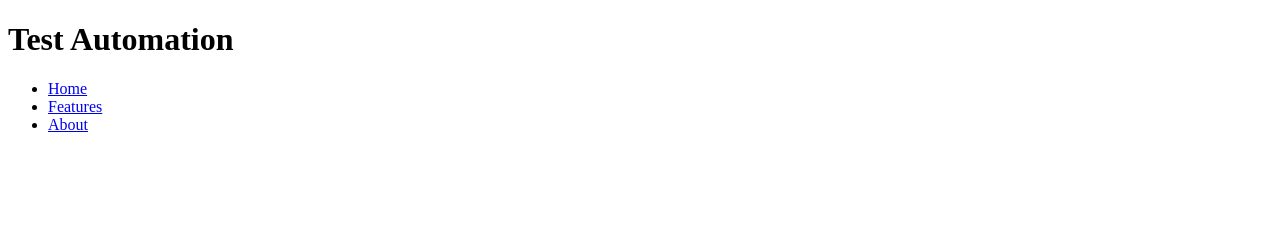
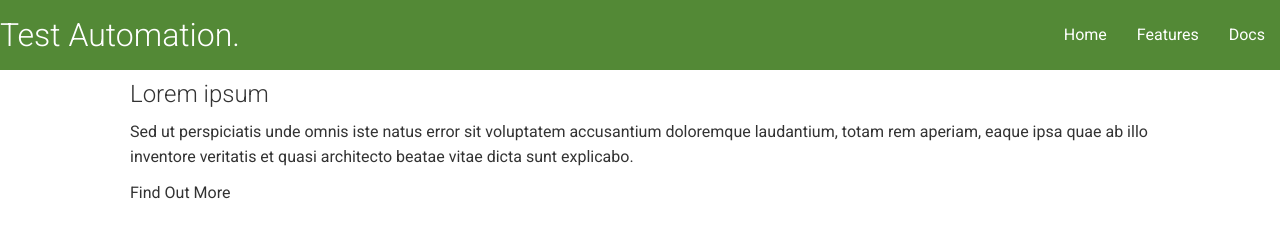
Before and after one commit to choushen/responsive-site-test-auto, a plain HTML site: page index.html in a window 1280 px wide. Drawn offline with Linux system fonts and the light colour scheme.

Commit message:
Building the content action box and styled the navigation

```diff
--- a/css/style.css
+++ b/css/style.css
@@ -0,0 +1,87 @@
+/* Setting Variables */
+:root {
+    --theme-color: #538936;
+}
+
+/* Reset all(*) elements */
+* {
+    margin: 0;
+    padding: 0;
+    box-sizing: border-box;
+}
+
+
+/* Global Styles */
+body {
+    font-family: 'Roboto', sans-serif;
+    color: #333333;
+    line-height: 1.6    ;
+}
+
+ul {
+    list-style-type: none;
+}
+
+a{
+    text-decoration: none;
+    color: #333333;
+}
+
+h1, h2, h3 {
+    font-weight: 300;
+    line-height: 1.2;
+    margin: 10px 0;
+}
+
+p {
+    margin: 10px 0;
+}
+
+img {
+    width: 100%;
+}
+
+/* Generic classes */
+.flex {
+    display: flex;
+    flex-direction: row;
+    justify-content: center;
+    align-items: center;
+    height: 100%;
+}
+
+.grid {
+    display: grid;
+}
+
+.container {
+    max-width: 1100px;
+    margin: 0 auto; /* Center the container */
+    overflow: auto; /* Clear floats */
+    padding: 0 40px;
+}
+
+/* Navigation */
+.navbar {
+    background-color: var(--theme-color);
+    color: #fff;
+    height: 70px;
+}
+
+.navbar .flex {
+    justify-content: space-between;
+}
+
+.navbar ul {
+    display: flex;
+}
+
+.navbar a {
+    color: #fff;
+    padding: 10px;
+    margin: 0 5px;
+}
+
+.navbar a:hover {
+    border-bottom: 2px #fff solid;
+}
--- a/index.html
+++ b/index.html
@@ -4,7 +4,9 @@
     <meta charset="UTF-8">
     <meta name="viewport" content="width=device-width, initial-scale=1.0">
     <!-- Google Fonts -->
-    <link href="https://fonts.googleapis.com/css2?family=Roboto:wght@400;700&display=swap" rel="stylesheet">
+    <link rel="preconnect" href="https://fonts.googleapis.com">
+    <link rel="preconnect" href="https://fonts.gstatic.com" crossorigin>
+    <link href="https://fonts.googleapis.com/css2?family=Roboto:wght@300;400;700&display=swap" rel="stylesheet">
     <!-- Font Awesome -->
     <link rel="stylesheet" href="./lib/fontawesome-free-6.5.1-web/css/all.min.css">
     <!-- Custom CSS -->
@@ -15,16 +17,29 @@
 
 
     <!-- Navigation -->
-    <div class="container">
-        <h1 class="logo">Test Automation</h1>
-        <nav>
-            <ul>
-                <li><a href="index.html">Home</a></li>
-                <li><a href="courses.html">Features</a></li>
-                <li><a href="about.html">About</a></li>
-            </ul>
-        </nav>
+    <div class="navbar">
+        <div class="nav__container flex">
+            <h1 class="logo">Test Automation.</h1>
+            <nav>
+                <ul>
+                     <li><a href="index.html">Home</a></li>
+                    <li><a href="features.html">Features</a></li>
+                    <li><a href="docs.html">Docs</a></li>
+                </ul>
+            </nav>
+        </div>
     </div>
+
+    <!--Content Action Box -->
+    <section class="cta">
+        <div class="container grid">
+            <div class="cta__header">
+                <h1>Lorem ipsum</h1>
+                <p>Sed ut perspiciatis unde omnis iste natus error sit voluptatem accusantium doloremque laudantium, totam rem aperiam, eaque ipsa quae ab illo inventore veritatis et quasi architecto beatae vitae dicta sunt explicabo.</p>
+                <a href="features.html" class="btn btn-outline">Find Out More</a>
+            </div>
+        </div>
+    </section>
 
 
 </body>
```
